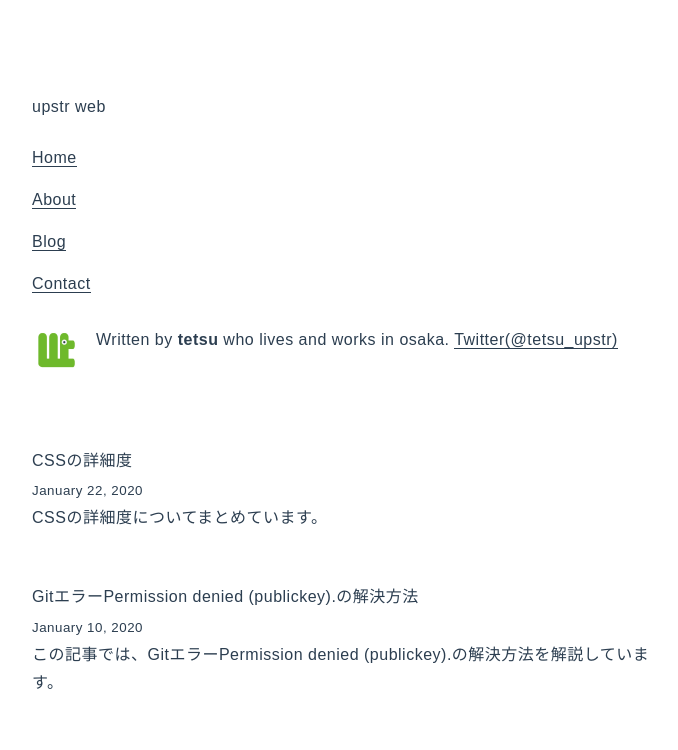
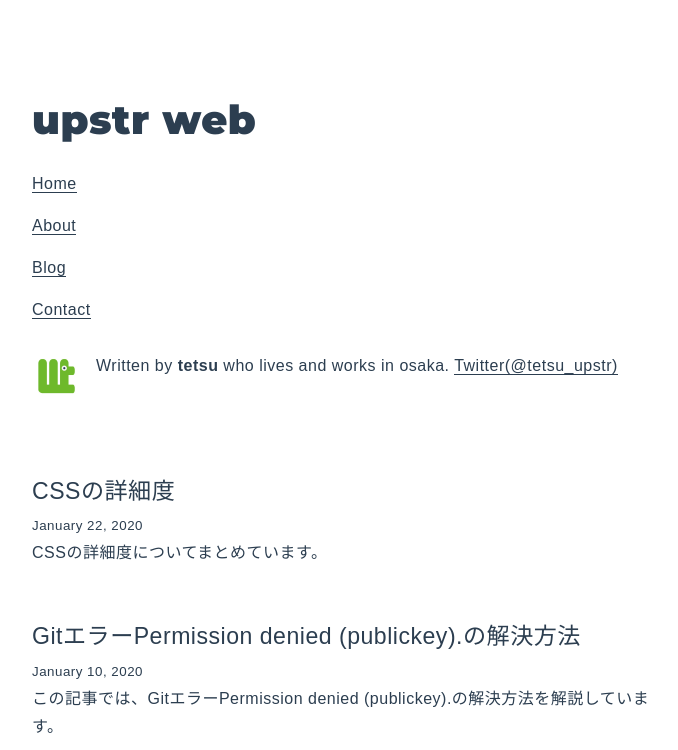
Before and after one commit to tetsu-upstr/Gatsby_blog, a Gatsby site: page / in a window 1280 px wide. Shown: the top 750 px of the page, without its empty margins (293-971 px from the left). Built offline with nearby package versions, Linux system fonts and the light colour scheme; Gatsby itself is replaced by a stand-in of ours; some packages are replaced by stand-ins of ours.

Commit message:
css修正

```diff
--- /dev/null
+++ b/src/components/header.module.scss
@@ -0,0 +1,23 @@
+header {
+  width: 100%;
+  height: 100px;
+  background-color: rd;
+  position: fixed;
+  display: flex;
+  h1 {
+    margin: 0; padding: 0;
+    font-size: 20px;
+  }
+  a {
+    text-decoration: none;
+  }
+  ul {
+    list-style: none;
+    margin: 0;
+    display: flex;
+  }
+}
+
+nav {
+  margin: 0 auto;
+}
--- a/src/style/global.scss
+++ b/src/style/global.scss
@@ -1,4 +1,4 @@
-html, body, ul, li, h1, h2, h3, h4, ul, a, p {
+html, body, ul, li, ul, a, p {
   letter-spacing: 0.5px;
   font-weight: normal;
   font-size: 100%;
```
